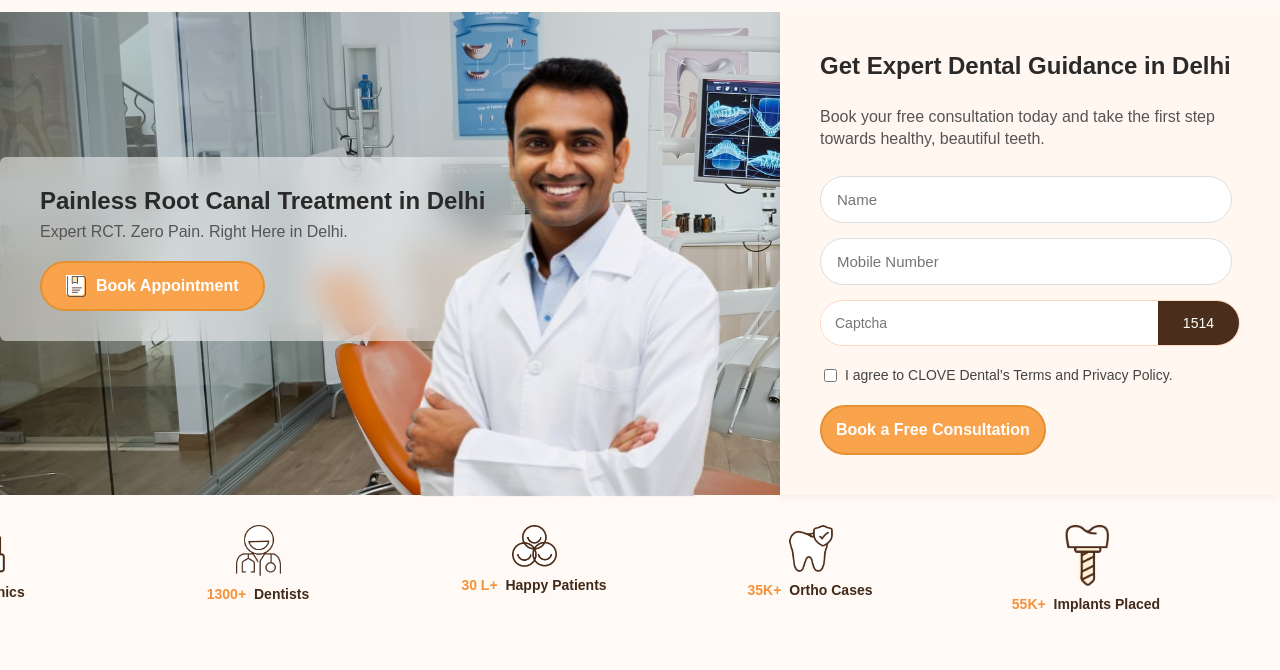
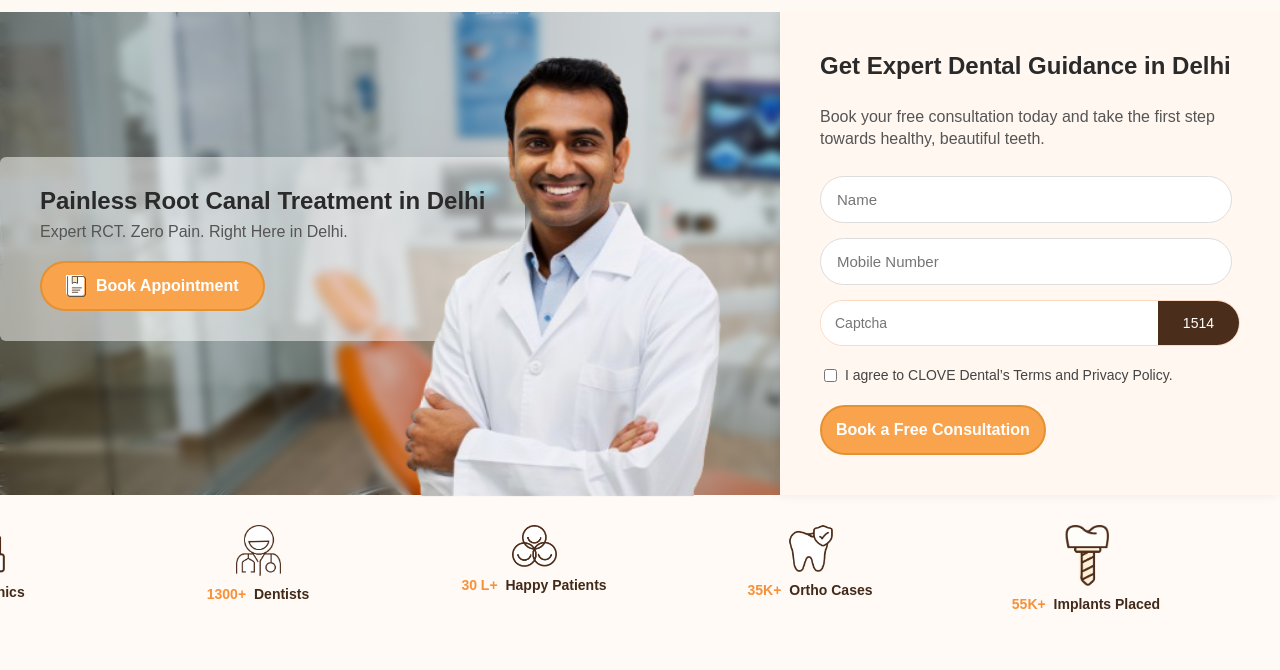
Before and after one commit to Abhi1001001/Clove-Dental, a plain HTML site: page index.html in a window 1280 px wide. Shown: the part 74-744 px from the top of the page. Drawn offline with nearby package versions, Linux system fonts and the light colour scheme.

Commit message:
add initial file

```diff
--- a/index.html
+++ b/index.html
@@ -110,6 +110,9 @@
       }
       .hero-parent {
         background: url("./images/hero-img.jpg") center/cover no-repeat;
+      }
+      .blur{
+        backdrop-filter: blur(5px);
       }
 
       .hero {
@@ -931,6 +934,7 @@
 
     <!-- Hero Section -------------------- -->
     <section class="hero-parent">
+      <div class="blur">
       <div class="hero">
         <!-- Left Floating Text Box -->
         <div class="left-box zoom">
@@ -979,6 +983,7 @@
             </button>
           </form>
         </div>
+      </div>
       </div>
     </section>
 
```
